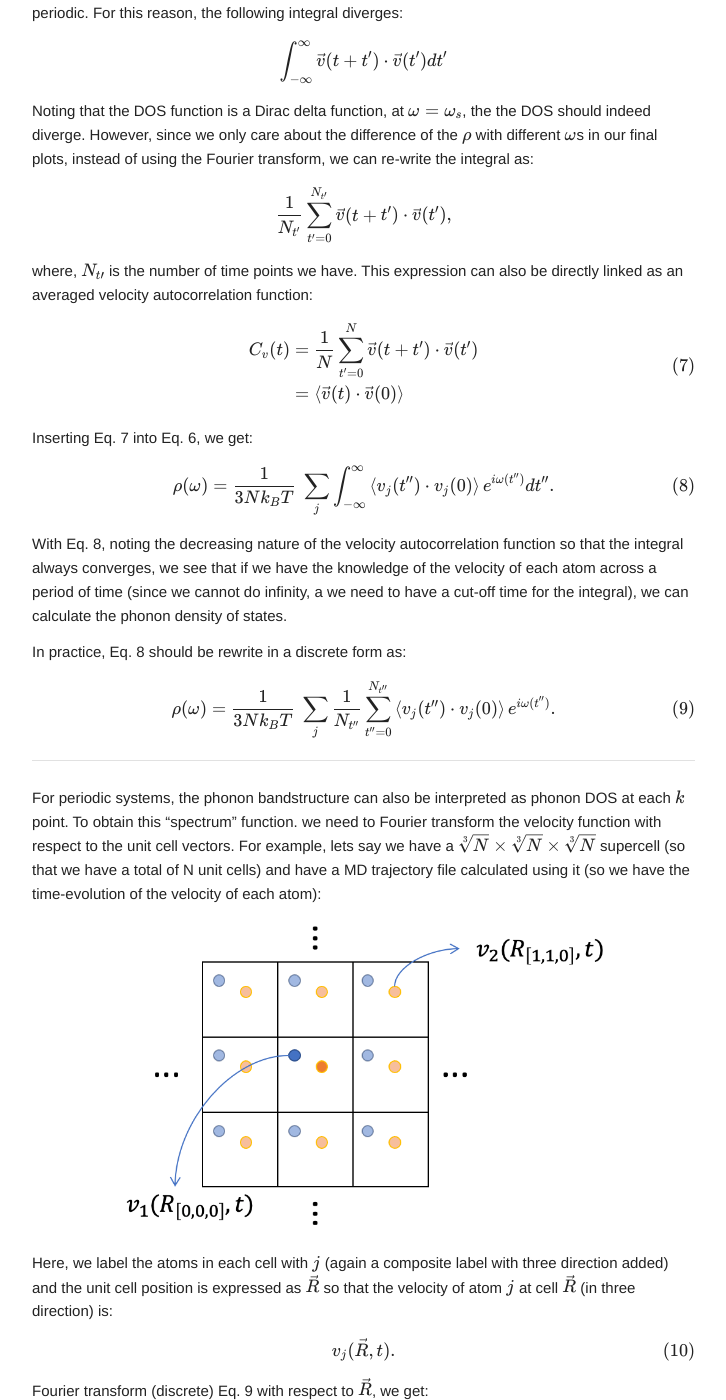
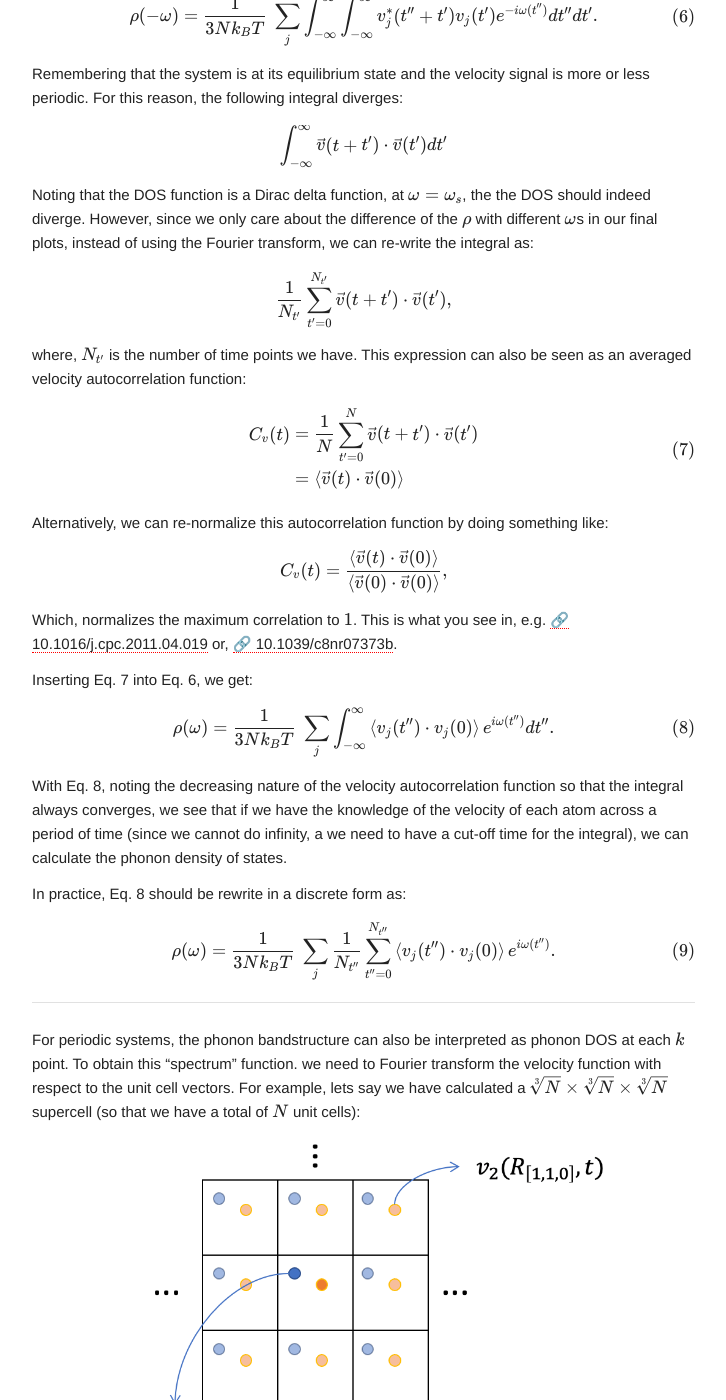
Before and after one commit to Chengcheng-Xiao/Chengcheng-Xiao.github.io, a Jekyll site: the page built from _posts/2021-08-20-Correlation_to_phonon_DOS.md, in a window 1280 px wide and 1400 px high, scrolled down 1797 px. Shown: the whole window, without its empty margins (160-886 px from the left). Built offline with Jekyll 4.4.1, drawn with Linux system fonts in a browser that asks for light colours; nearby versions of some CDN libraries; comment, search, counter and statistics services are not loaded; some of the changed text lies outside the part shown.

Commit message:
Update 2021-08-20-MD_phonon

```diff
--- a/_posts/2021-08-20-Correlation_to_phonon_DOS.md
+++ b/_posts/2021-08-20-Correlation_to_phonon_DOS.md
@@ -11,9 +11,10 @@
 To derive the relation between velocity autocorrelation function and the phonon density of states, let us first start with the Fourier transforming the velocity of an atom $i$, $v_i(t)$.
 
 $$
-\mathcal{F}[v_i(t)](\omega) = \int_{-\infty}^{\infty}v_i(t)e^{i\omega t} dt
+\mathcal{F}[v_i(t)](\omega) = \int_{-\infty}^{\infty}v_i(t)e^{i\omega t} dt,
 \tag{1}
 $$
+
 
 The power spectrum (which tells us how the energy is distributed over the frequency) of this velocity function is:
 
@@ -31,7 +32,14 @@
 \tag{3}
 $$
 
-Before moving on, lets assume that harmonic approximation is valid (so that we have zero-width phonon branches), the atomic displacement with respect to time can be written as:
+Note that the exponential $e^{i\omega t}$ in Eq. 1 doesn't contain a minus sign.
+This is just a difference in convention, if we put in the minus sign, then
+$$v^*_i(t''+t')$$
+in Eq. 3 would become
+$$v^*_i(-t''+t')$$.
+However, this does not affect any of the following analysis.
+
+Before moving on, let's assume that harmonic approximation is valid (which, in theory, we should have zero-width phonon branches), the atomic displacement with respect to time can be written as:
 
 $$
 r_j(t) = \sum_s Q_{s,j} e^{-i\omega_s t},
@@ -47,7 +55,7 @@
 \tag{4}
 $$
 
-Inserting Eq. 4 to Eq.3, and notice we are now using $j$ instead of $i$ to incorporate three spacial dimensions, we get:
+Inserting Eq. 4 to Eq. 3, and notice we are now using $j$ instead of $i$ to incorporate three spacial dimensions, we get:
 
 $$
 \begin{aligned}
@@ -115,8 +123,8 @@
 \frac{1}{N_{t'}} \sum_{t'=0}^{N_{t'}} \vec v(t+t')\cdot \vec v(t'),
 $$
 
-where, $N_{t\prime}$ is the number of time points we have.
-This expression can also be directly linked as an averaged velocity autocorrelation function:
+where, $N_{t^{\prime}}$ is the number of time points we have.
+This expression can also be seen as an averaged velocity autocorrelation function:
 
 $$
 \begin{aligned}
@@ -125,6 +133,15 @@
 \end{aligned}
 \tag{7}
 $$
+
+Alternatively, we can re-normalize this autocorrelation function by doing something like:
+
+$$
+C_{v}(t) = \frac{\braket{\vec v(t)\cdot \vec v(0)}}{\braket{\vec v(0)\cdot \vec v(0)}},
+$$
+
+Which, normalizes the maximum correlation to $1$.
+This is what you see in, e.g. [🔗 10.1016/j.cpc.2011.04.019](https://www.sciencedirect.com/science/article/pii/S0010465511001500) or, [🔗 10.1039/c8nr07373b](https://pubs.rsc.org/en/content/articlelanding/2018/nr/c8nr07373b).
 
 Inserting Eq. 7 into Eq. 6, we get:
 
@@ -155,7 +172,7 @@
 
 For periodic systems, the phonon bandstructure can also be interpreted as phonon DOS at each $k$ point.
 To obtain this "spectrum" function. we need to Fourier transform the velocity function with respect to the unit cell vectors.
-For example, lets say we have a $\sqrt[3]{N}\times\sqrt[3]{N}\times\sqrt[3]{N}$ supercell (so that we have a total of N unit cells) and have a MD trajectory file calculated using it (so we have the time-evolution of the velocity of each atom):
+For example, lets say we have calculated a $\sqrt[3]{N}\times\sqrt[3]{N}\times\sqrt[3]{N}$ supercell (so that we have a total of $N$ unit cells):
 
 ![]({{site.baseurl}}/assets/img/post_img/2021-08-20-img1.png){:height="320px" width="488px" .center}
 
@@ -166,7 +183,7 @@
 \tag{10}
 $$
 
-Fourier transform (discrete) Eq. 9 with respect to $\vec R$, we get:
+Fourier (discrete) transform Eq. 9 with respect to $\vec R$, we get:
 
 $$
 \begin{aligned}
@@ -175,7 +192,7 @@
 \tag{11}
 $$
 
-where we have $N$ unit cell in the supercell
+where we have $N$ unit cell in the supercell.
 
 
 Using Eq. 10, we can express the phonon DOS at each $\vec k$ point as:
@@ -192,17 +209,15 @@
 Okay, the derivation is nice and easy, but what's the physics behind?
 
 Let's consider a single atom that's vibrating at its equilibrium position.
-Its velocity vs time is plotted:
+Its velocity vs time can be plotted as:
 
 ![]({{site.baseurl}}/assets/img/post_img/2021-08-20-img2.svg){:height="320px" width="488px" .center}
 
-The autocorrelation function $v(t+t\prime)v(t\prime)$ of this velocity signal at different $t$ is:
+The autocorrelation function $v(t+t^{\prime})v(t^{\prime})$ of this velocity signal at different $t$ is (different colors indicate different $t$s):
 
 ![]({{site.baseurl}}/assets/img/post_img/2021-08-20-img3.svg){:height="320px" width="488px" .center}
 
-where the color indicates different $t$.
-
-If we do an average of the autocorrelation like we did in Eq. 7, we get:
+If we do an average of the autocorrelation by integrating from $0$ to $2\pi$ in time, likewhat we did in Eq. 7, we get:
 
 ![]({{site.baseurl}}/assets/img/post_img/2021-08-20-img4.svg){:height="320px" width="488px" .center}
 
@@ -210,5 +225,6 @@
 Fourier transforming this averaged velocity autocorrelation function gives exactly the intrinsic vibrating frequency of this vibration mode.
 
 ---
-I have wrote a piece of [🔗 code]({{site.baseurl}}/assets/other/2021-08-20-MD_phonon.tar.gz) trying to implement this
-but I have ran out of vacation time and it's not working... hopefully I'll get time to finish this soon.
+I have wrote a piece of [🔗 code]({{site.baseurl}}/assets/other/2021-08-20-MD_phonon.tar.gz) trying to implement this with velocity files produced by lammps,
+but I have ran out of vacation time and the code is not working...
+hopefully I'll get time to finish in the future.
```
Also changed, not shown: 1 other file.
